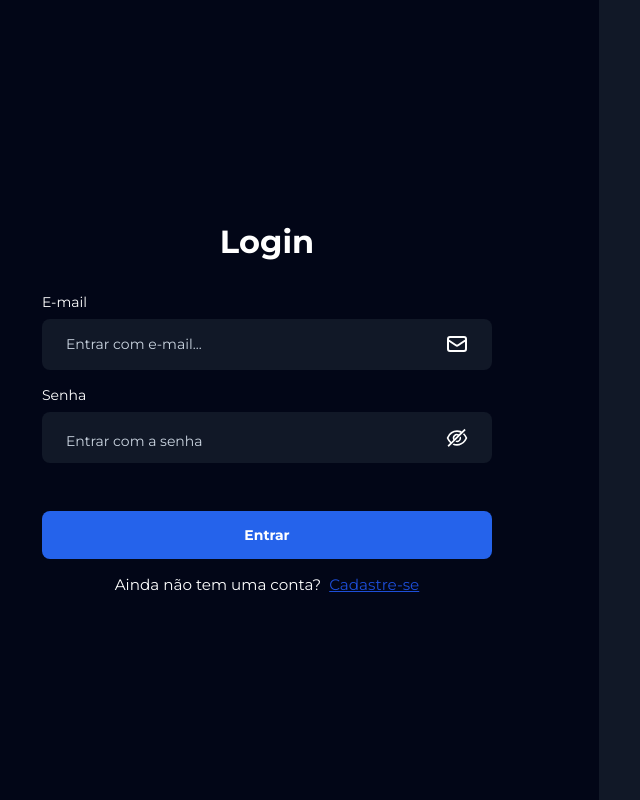
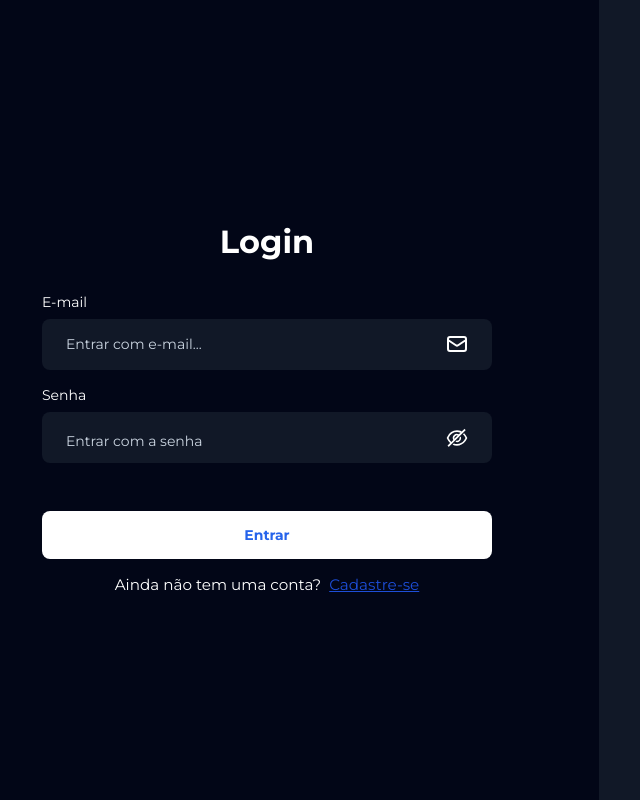
Before and after one commit to FelipeFernandes7/my-secrets, a React (Vite) app: page /login in a window 1280 px wide. Shown: the whole page, without its empty margins (49-689 px from the left). Built offline with nearby package versions, Linux system fonts and the light colour scheme; no server answers; the database is empty.

Commit message:
adjust color

```diff
--- a/src/pages/login/styles.ts
+++ b/src/pages/login/styles.ts
@@ -67,8 +67,8 @@ export const IptContainer = styled.div`
   max-width: 450px;
   button {
     margin-top: 2rem;
-    background: rgb(37 99 235);
-    color: #fff;
+    background: #fff;
+    color: rgb(37 99 235);
   }
 
   input[type="password"] {
--- a/src/pages/register/styles.ts
+++ b/src/pages/register/styles.ts
@@ -38,8 +38,8 @@ export const FormContent = styled.div`
     text-align: center;
     margin-top: 1.5rem;
     height: 3rem;
-    background: rgb(37 99 235);
-    color: #fff;
+    background: #fff;
+    color: rgb(37 99 235);
     font-weight: 700;
     font-size: 0.95rem;
     border: none;
@@ -65,7 +65,7 @@ export const ContainerButtonReturn = styled.div`
     border: none;
     cursor: pointer;
     font-weight: 700;
-    background: rgb(37 99 235);
-    color: #fff;
+    background: #fff;
+    color: rgb(37 99 235);
   }
 `;
```
